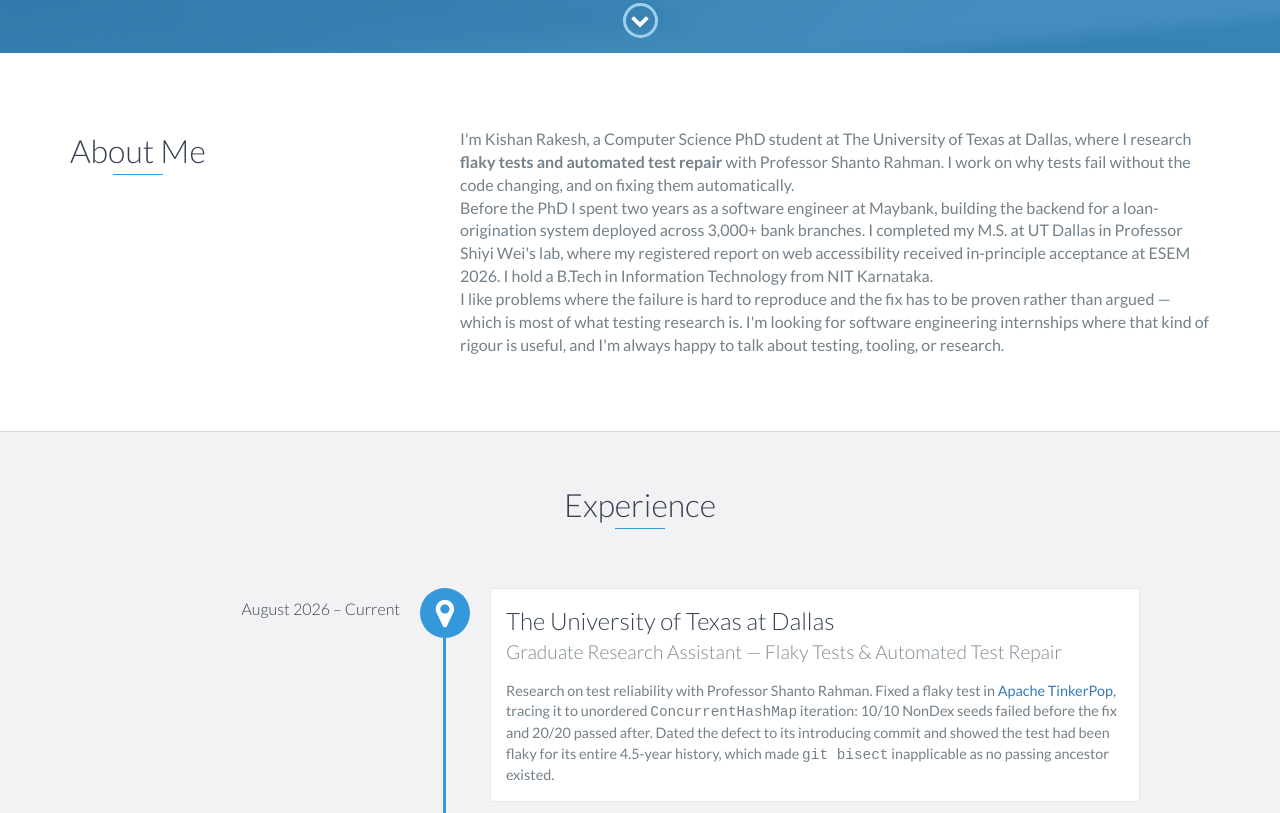
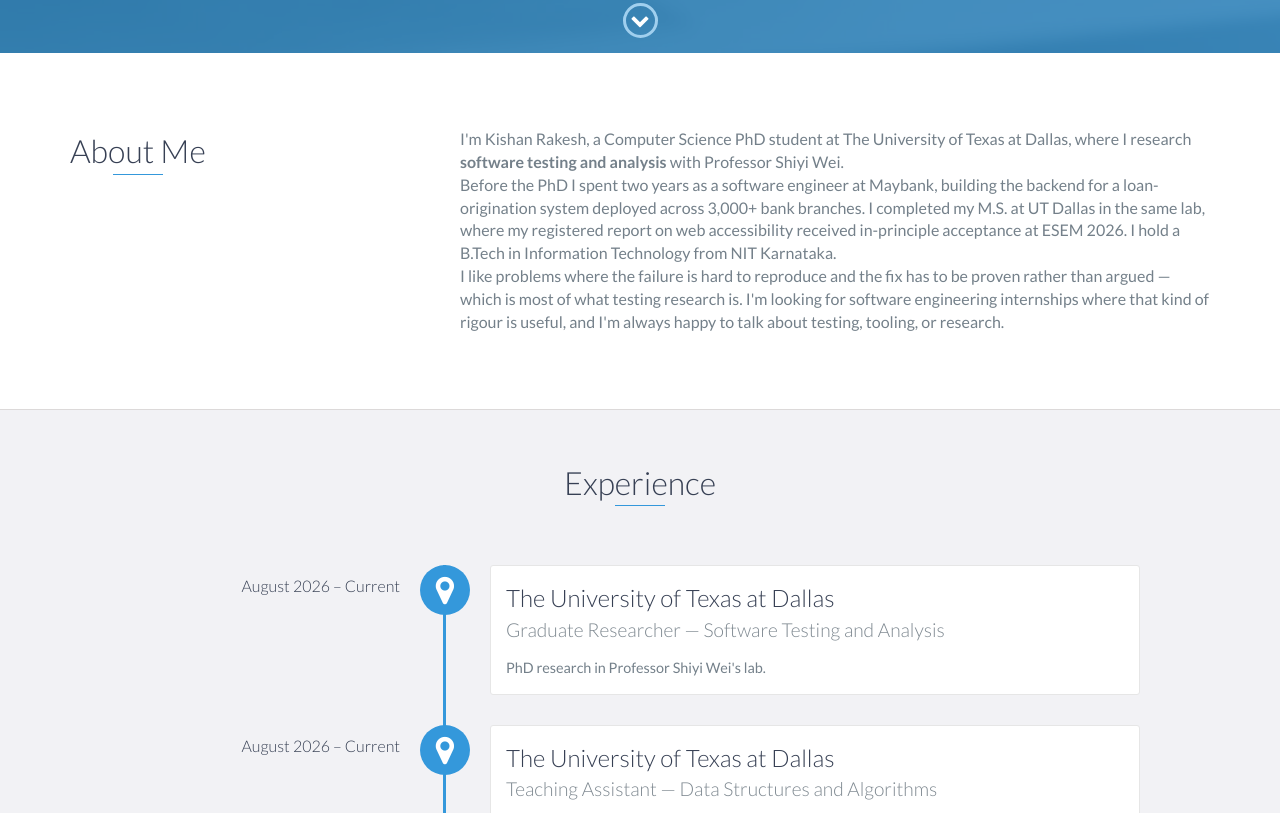
Before and after one commit to kishanrakesh/portfolio, a website: page index.html in a window 1280 px wide. Shown: the part 747-1560 px from the top of the page. Drawn offline with nearby package versions, Linux system fonts and the light colour scheme.

Commit message:
Research with Professor Shiyi Wei on software testing and analysis; resume updated

```diff
--- a/index.html
+++ b/index.html
@@ -76,10 +76,10 @@
                 </div>
                 <div class="col-md-8">
                     <p>
-                        I'm Kishan Rakesh, a Computer Science PhD student at The University of Texas at Dallas, where I research <strong>flaky tests and automated test repair</strong> with Professor Shanto Rahman. I work on why tests fail without the code changing, and on fixing them automatically.
+                        I'm Kishan Rakesh, a Computer Science PhD student at The University of Texas at Dallas, where I research <strong>software testing and analysis</strong> with Professor Shiyi Wei.
                         </p>
                     <p>
-                        Before the PhD I spent two years as a software engineer at Maybank, building the backend for a loan-origination system deployed across 3,000+ bank branches. I completed my M.S. at UT Dallas in Professor Shiyi Wei's lab, where my registered report on web accessibility received in-principle acceptance at ESEM 2026. I hold a B.Tech in Information Technology from NIT Karnataka.
+                        Before the PhD I spent two years as a software engineer at Maybank, building the backend for a loan-origination system deployed across 3,000+ bank branches. I completed my M.S. at UT Dallas in the same lab, where my registered report on web accessibility received in-principle acceptance at ESEM 2026. I hold a B.Tech in Information Technology from NIT Karnataka.
                     </p>
                     <p>
                         I like problems where the failure is hard to reproduce and the fix has to be proven rather than argued &mdash; which is most of what testing research is. I'm looking for software engineering internships where that kind of rigour is useful, and I'm always happy to talk about testing, tooling, or research.
@@ -95,9 +95,9 @@
         <div id="experience-timeline">
             <div data-date="August 2026 – Current">
                 <h3>The University of Texas at Dallas</h3>
-                <h4>Graduate Research Assistant &mdash; Flaky Tests &amp; Automated Test Repair</h4>
+                <h4>Graduate Researcher &mdash; Software Testing and Analysis</h4>
                 <p>
-                    Research on test reliability with Professor Shanto Rahman. Fixed a flaky test in <a href="https://github.com/kishanrakesh/tinkerpop/pull/1">Apache TinkerPop</a>, tracing it to unordered <code>ConcurrentHashMap</code> iteration: 10/10 NonDex seeds failed before the fix and 20/20 passed after. Dated the defect to its introducing commit and showed the test had been flaky for its entire 4.5-year history, which made <code>git bisect</code> inapplicable as no passing ancestor existed.
+                    PhD research in Professor Shiyi Wei's lab.
                 </p>
             </div>
 
@@ -151,7 +151,7 @@
             <span class="education-date">August 2026 - Current</span>
             <h4>Doctor of Philosophy in Computer Science (expected May 2030)</h4>
             <p>
-                Researching flaky tests and automated test repair with Professor Shanto Rahman.
+                Researching software testing and analysis with Professor Shiyi Wei.
             </p>
         </div>
         <!-- End .education-block -->
@@ -281,7 +281,6 @@
             <li>Spring</li>
             <li>REST APIs</li>
             <li>JUnit</li>
-            <li>NonDex</li>
             <li>iDFlakies</li>
             <li>PyTorch</li>
             <li>scikit-learn</li>
```
Also changed, not shown: 1 other file.
